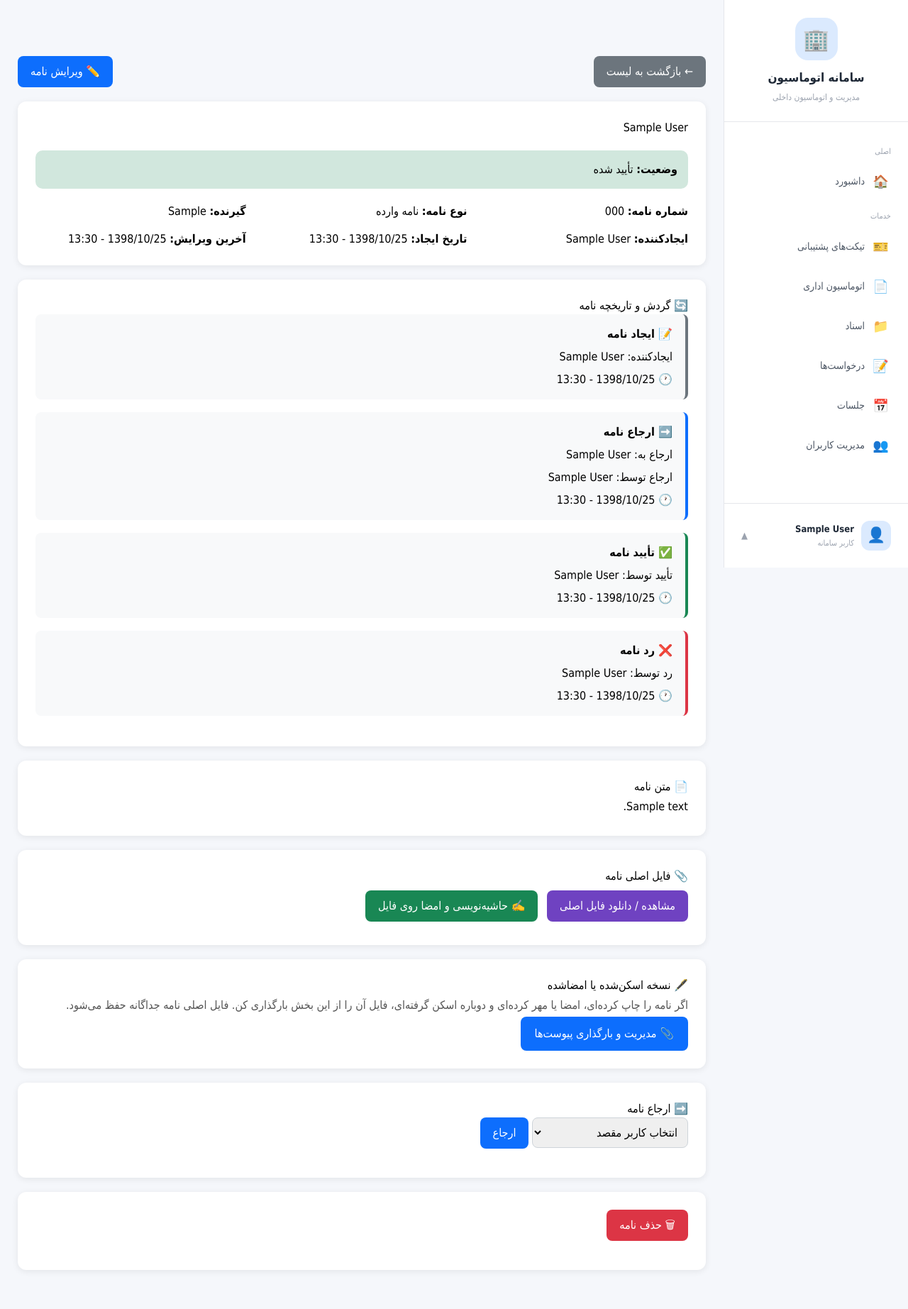
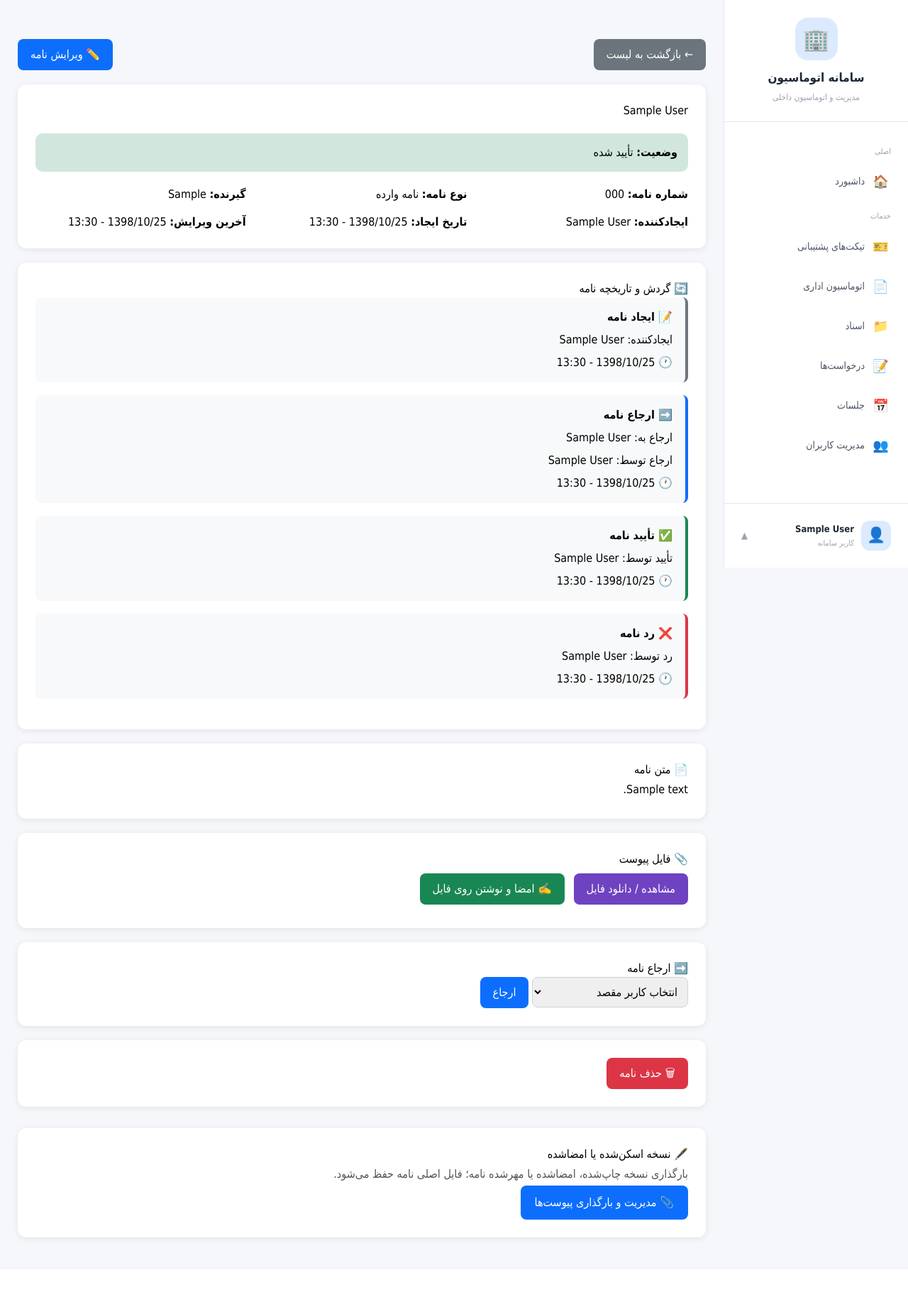
Before and after one commit to ticketit2026/automate-admin, a Django app: page /admin-automation/1/ in a window 1280 px wide. Shown: the whole page at 71% size. After the commit the page ends 1751 px from the top, so only its background shows below. Run offline with Django 5.2, Linux system fonts and the light colour scheme; a user stored in the database is signed in; tables that the repository leaves empty hold one stand-in row (values such as "Sample post"); some libraries are stand-ins or nearby versions.

Commit message:
Update letter_detail.html

````diff
--- a/templates/admin_automation/letter_detail.html
+++ b/templates/admin_automation/letter_detail.html
@@ -1,4 +1,3 @@
-```html
 {% extends 'base.html' %}
 {% load jalali %}
 
@@ -17,7 +16,6 @@
         {% endif %}
     </div>
 
-    <!-- اطلاعات اصلی نامه -->
     <div class="letter-card">
         <h2>{{ letter.title }}</h2>
 
@@ -40,7 +38,6 @@
         </div>
     </div>
 
-    <!-- گردش و تاریخچه نامه -->
     <div class="letter-card">
         <h3>🔄 گردش و تاریخچه نامه</h3>
 
@@ -67,9 +64,7 @@
         <div class="history-item" style="border-right-color:#198754">
             <strong>✅ تأیید نامه</strong>
             <div>تأیید توسط: {{ letter.approved_by.get_full_name|default:letter.approved_by.username }}</div>
-            {% if letter.approved_at %}
-            <div>🕐 {{ letter.approved_at|jalali_date }}</div>
-            {% endif %}
+            {% if letter.approved_at %}<div>🕐 {{ letter.approved_at|jalali_date }}</div>{% endif %}
         </div>
         {% endif %}
 
@@ -77,9 +72,7 @@
         <div class="history-item" style="border-right-color:#dc3545">
             <strong>❌ رد نامه</strong>
             <div>رد توسط: {{ letter.rejected_by.get_full_name|default:letter.rejected_by.username }}</div>
-            {% if letter.rejected_at %}
-            <div>🕐 {{ letter.rejected_at|jalali_date }}</div>
-            {% endif %}
+            {% if letter.rejected_at %}<div>🕐 {{ letter.rejected_at|jalali_date }}</div>{% endif %}
         </div>
         {% endif %}
 
@@ -88,45 +81,27 @@
         {% endif %}
     </div>
 
-    <!-- متن نامه -->
     <div class="letter-card">
         <h3>📄 متن نامه</h3>
         <div style="line-height:2;white-space:pre-wrap">{{ letter.content }}</div>
     </div>
 
-    <!-- فایل اصلی نامه -->
     {% if letter.file %}
     <div class="letter-card">
-        <h3>📎 فایل اصلی نامه</h3>
+        <h3>📎 فایل پیوست</h3>
 
         <a href="{{ letter.file.url }}" target="_blank" rel="noopener"
            style="display:inline-block;text-decoration:none;padding:10px 18px;border-radius:8px;background:#6f42c1;color:white">
-            مشاهده / دانلود فایل اصلی
+            مشاهده / دانلود فایل
         </a>
 
         <a href="{% url 'letter_annotate' letter.id %}"
            style="display:inline-block;text-decoration:none;padding:10px 18px;margin:8px;border-radius:8px;background:#198754;color:white">
-            ✍️ حاشیه‌نویسی و امضا روی فایل
+            ✍️ امضا و نوشتن روی فایل
         </a>
     </div>
     {% endif %}
 
-    <!-- پیوست‌های اسکن‌شده و امضاشده -->
-    <div class="letter-card">
-        <h3>🖋️ نسخه اسکن‌شده یا امضاشده</h3>
-
-        <p style="line-height:2;color:#555">
-            اگر نامه را چاپ کرده‌ای، امضا یا مهر کرده‌ای و دوباره اسکن گرفته‌ای،
-            فایل آن را از این بخش بارگذاری کن. فایل اصلی نامه جداگانه حفظ می‌شود.
-        </p>
-
-        <a href="{% url 'letter_attachments' letter.id %}"
-           style="display:inline-block;text-decoration:none;padding:12px 20px;border-radius:8px;background:#0d6efd;color:white">
-            📎 مدیریت و بارگذاری پیوست‌ها
-        </a>
-    </div>
-
-    <!-- ارجاع نامه -->
     {% if can_assign %}
     <div class="letter-card">
         <h3>➡️ ارجاع نامه</h3>
@@ -143,7 +118,6 @@
     </div>
     {% endif %}
 
-    <!-- تأیید و رد نامه -->
     {% if is_assigned_user and letter.status == 'pending' %}
     <div class="letter-card">
         <h3>بررسی نامه</h3>
@@ -165,7 +139,6 @@
     </div>
     {% endif %}
 
-    <!-- حذف نامه -->
     {% if perms.admin_automation.delete_letter or user.is_superuser %}
     <div class="letter-card">
         <form method="post" action="{% url 'letter_delete' letter.id %}">
@@ -177,7 +150,6 @@
         </form>
     </div>
     {% endif %}
-
 </div>
 
 <style>
@@ -211,12 +183,21 @@
 .btn-primary { background:#0d6efd; }
 .btn-success { background:#198754; }
 .btn-danger { background:#dc3545; }
+</style>
 
-@media (max-width:600px) {
-    .letter-card {
-        padding:16px;
-    }
-}
-</style>
+<!-- پیوست‌های اسکن‌شده و امضاشده -->
+<div class="letter-card">
+    <h3>🖋️ نسخه اسکن‌شده یا امضاشده</h3>
+
+    <p style="line-height:2;color:#555">
+        بارگذاری نسخه چاپ‌شده، امضاشده یا مهرشده نامه؛
+        فایل اصلی نامه حفظ می‌شود.
+    </p>
+
+    <a href="{% url 'letter_attachments' letter.id %}"
+       style="display:inline-block;text-decoration:none;padding:12px 20px;border-radius:8px;background:#0d6efd;color:white">
+        📎 مدیریت و بارگذاری پیوست‌ها
+    </a>
+</div>
+
 {% endblock %}
-```
````
